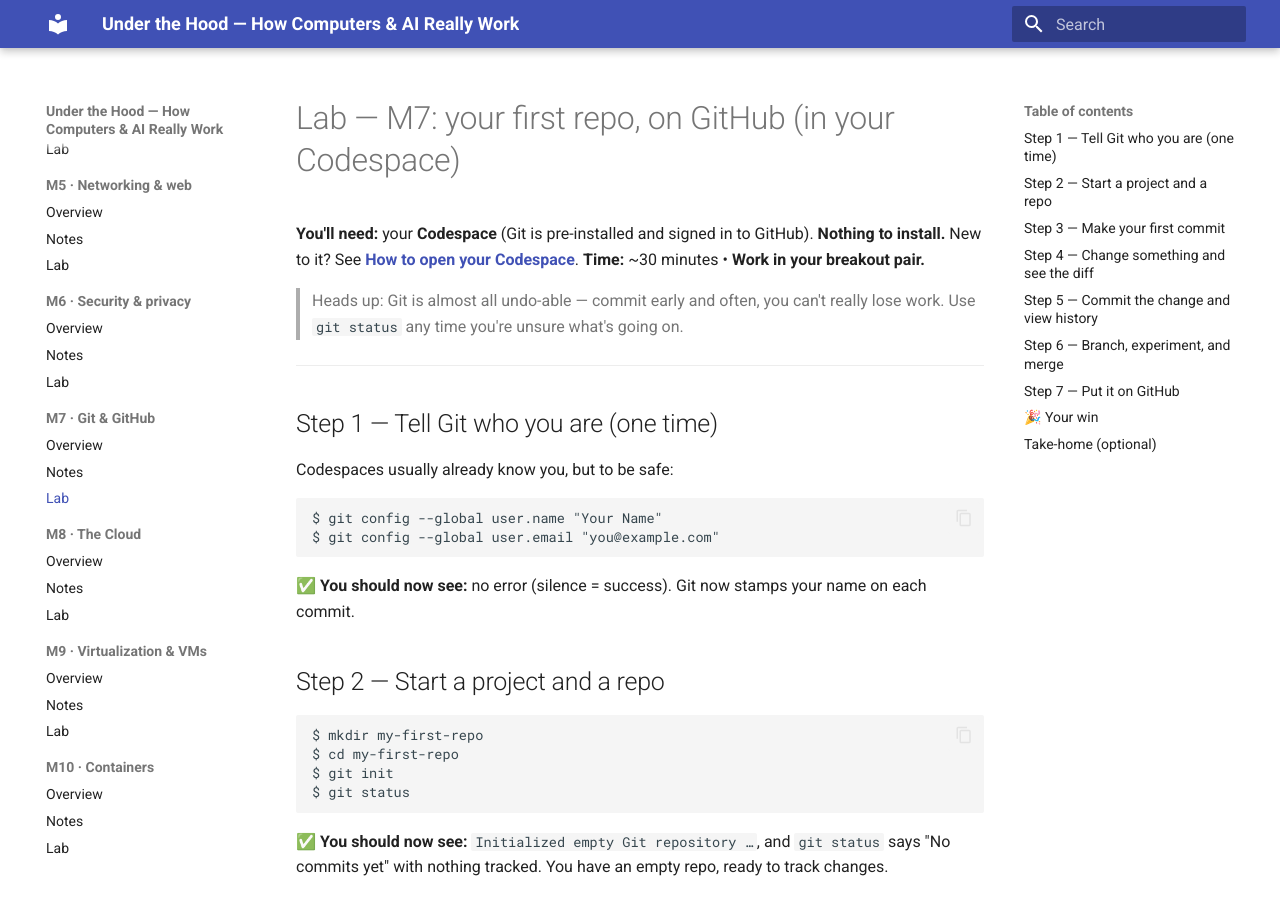
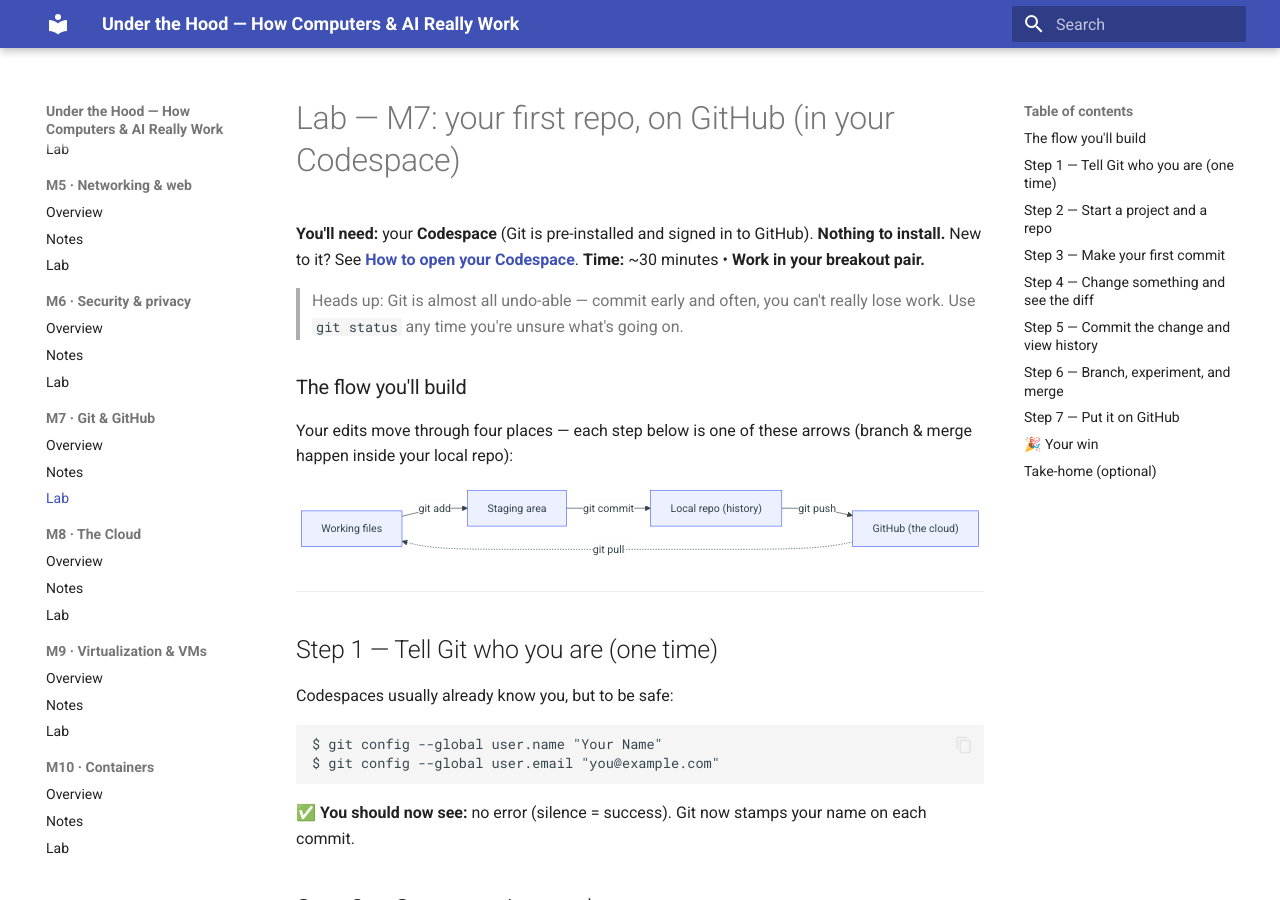
Before and after one commit to ThinkTechConsultingLLC/under-the-hood-course, an MkDocs documentation site: the page built from docs/m7-git-github/lab/lab.md, in a window 1280 px wide and 900 px high. Built offline with MkDocs 1.6.1 and Material for MkDocs 9.7.7, drawn with Linux system fonts in a browser that asks for light colours.

Commit message:
Add orientation Mermaid diagrams to the four hands-on labs (M2 boot, M5 web trip, M7 Git flow, M10 containers)

````diff
--- a/docs/m7-git-github/lab/lab.md
+++ b/docs/m7-git-github/lab/lab.md
@@ -6,6 +6,16 @@
 
 > Heads up: Git is almost all undo-able — commit early and often, you can't really lose work.
 > Use `git status` any time you're unsure what's going on.
+
+### The flow you'll build
+Your edits move through four places — each step below is one of these arrows (branch & merge happen inside your local repo):
+```mermaid
+flowchart LR
+  W["Working files"] -->|git add| S["Staging area"]
+  S -->|git commit| L["Local repo (history)"]
+  L -->|git push| R["GitHub (the cloud)"]
+  R -.->|git pull| W
+```
 
 ---
 
````
Also changed, not shown: docs/m10-containers/lab/lab.md (+9 -0 lines), docs/m2-os-and-files/lab/lab.md (+7 -0 lines), docs/m5-networking-and-web/lab/lab.md (+10 -0 lines).
